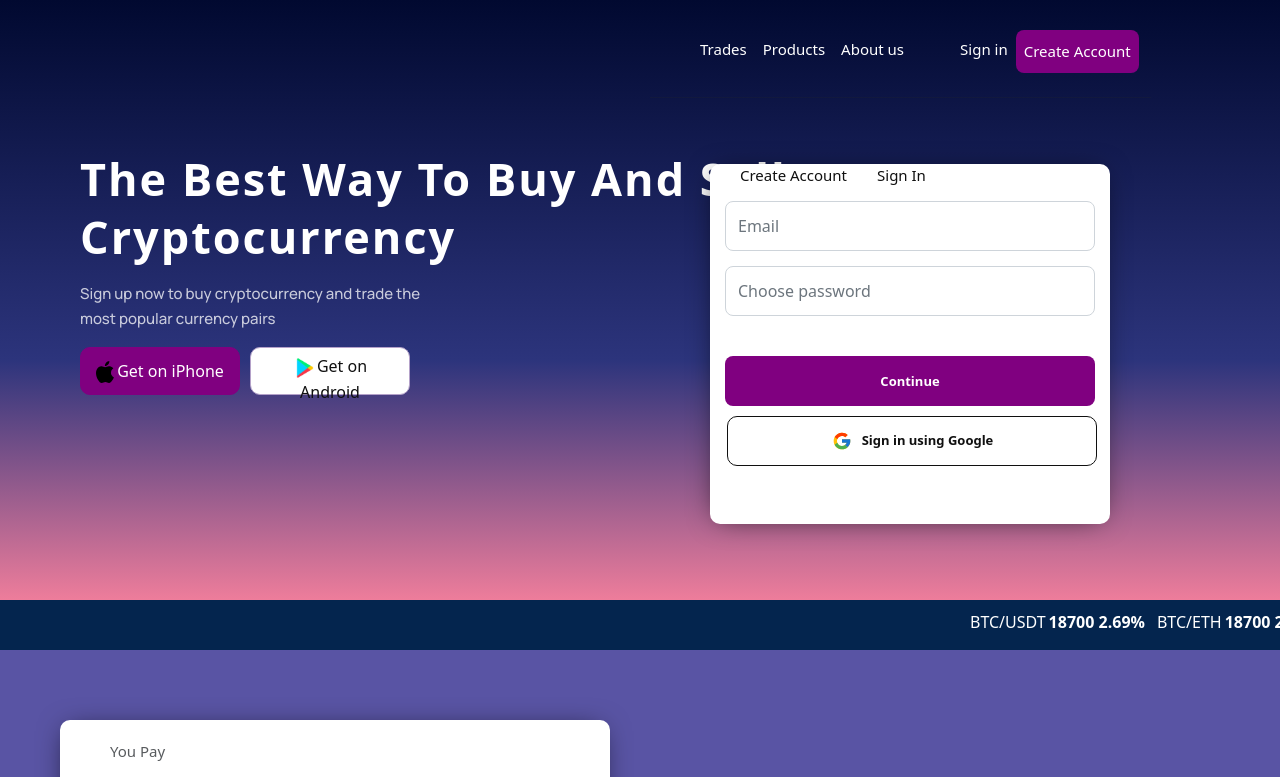
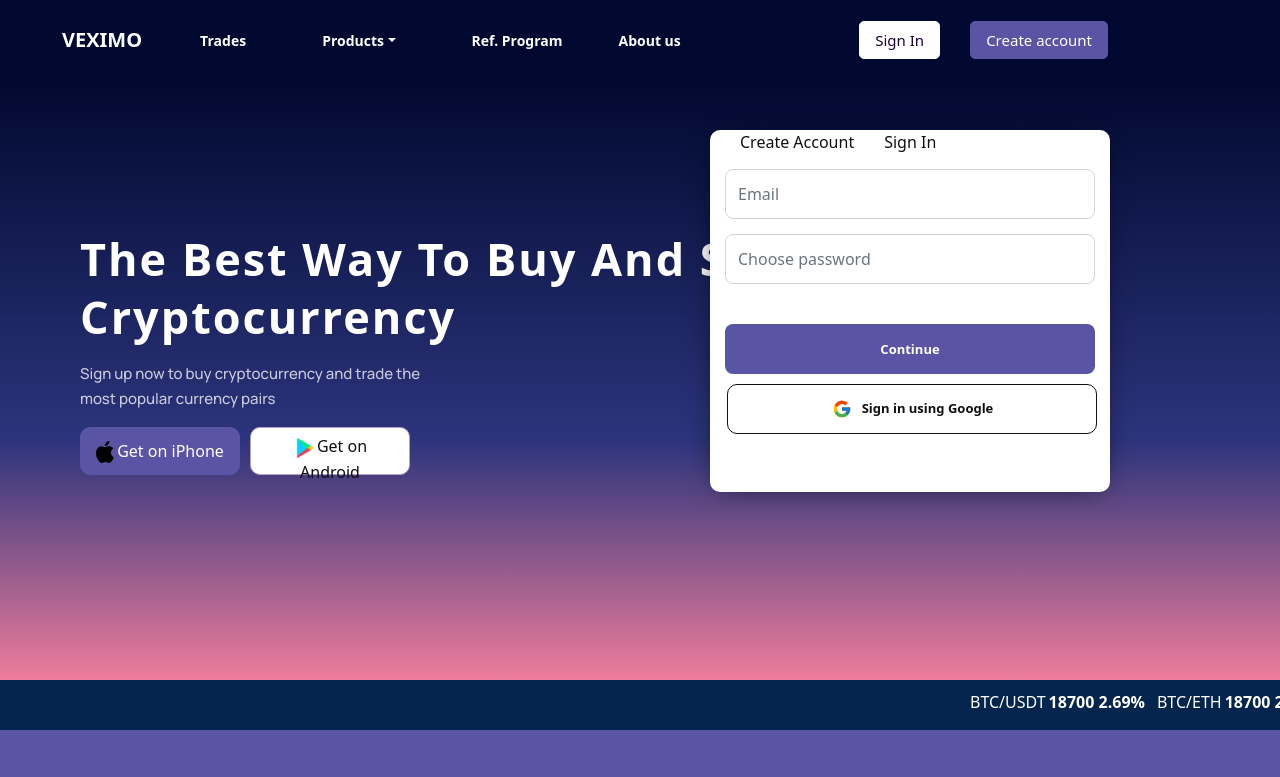
Before and after one commit to Jos33y/veximo-v2, a React (Create React App) app in the folder front_end/: page / in a window 1280 px wide. Shown: the top 777 px of the page. Built offline with nearby package versions, Linux system fonts and the light colour scheme.

Commit message:
partial work

```diff
--- a/front_end/src/component/Header/styles.css
+++ b/front_end/src/component/Header/styles.css
@@ -2,6 +2,9 @@
 .Header .navbar{
     background: #19022e;
     padding: 20px;
+}
+.Header .home-nav{
+    background: transparent;
 }
 .Header .navbar .navbar-brand{
     color: #FFFFFF;
--- a/front_end/src/component/nav.js
+++ b/front_end/src/component/nav.js
@@ -1,33 +1,51 @@
 import React from "react";
-import {NavLink} from "react-bootstrap";
-import '../styles/nav.css';
+import {Link, NavLink} from "react-router-dom";
+import NavDropdown from 'react-bootstrap/NavDropdown';
+import '../styles/nav.css'
 
 const Nav = () => {
   return (
-      <header>
-          <nav id="navbar" className="navbar navbar-expand-lg d-flex  animate__fadeInDownBig">
-              <div className="container">
+
+          <>
+              <div className="Header-nav">
+                  <nav className="navbar navbar-expand-lg">
+                      <div className="container-fluid">
+                          <Link className="navbar-brand" to="/">Veximo</Link>
+                          <button className="navbar-toggler" type="button" data-bs-toggle="collapse"
+                                  data-bs-target="#navbarSupportedContent" aria-controls="navbarSupportedContent"
+                                  aria-expanded="false" aria-label="Toggle navigation">
+                              <span className="navbar-toggler-icon"></span>
+                          </button>
+                          <div className="collapse navbar-collapse" id="navbarSupportedContent">
                               <ul className="navbar-nav me-auto mb-2 mb-lg-0">
                                   <li className="nav-item">
-                          <NavLink to=""  className="nav-link">Trades</NavLink>
+                                      <NavLink className="nav-link" to="/trades">Trades</NavLink>
                                   </li>
                                   <li className="nav-item">
-                          <NavLink to="" className="nav-link">Products</NavLink>
+                                      <NavDropdown title="Products" id="basic-nav-dropdown " className="basic-nav-dropdown">
+                                          <NavDropdown.Item><NavLink className="nav-link" to="/products">Veximo Money</NavLink></NavDropdown.Item>
+                                          <NavDropdown.Item href="#action/3.2"><NavLink className="nav-link" to="/products">My Veximo</NavLink></NavDropdown.Item>
+                                      </NavDropdown>
                                   </li>
                                   <li className="nav-item">
-                          <NavLink to=""  className="nav-link">About us</NavLink>
+                                      <NavLink className="nav-link" to="/refProgram">Ref. Program</NavLink>
                                   </li>
+
                                   <li className="nav-item">
-                          <NavLink to="signin"  className="nav-link sign-in">Sign in</NavLink>
+                                      <NavLink className="nav-link" to="/about_us">About us</NavLink>
                                   </li>
-                      <li className="nav-item">
-                          <NavLink to="signup"  className="nav-link create">Create Account</NavLink>
-                      </li>
+
                               </ul>
+
+                              <div className="d-flex buttons">
+                                  <Link to="/signin" className="btn btn-md btn-secondary" > Sign In</Link>
+                                  <Link to="/signup" className="btn btn-md btn-primary" > Create account</Link>
+                              </div>
+                          </div>
                       </div>
                   </nav>
-          <hr/>
-      </header>
+              </div>
+          </>
   );
 }
 export default Nav;
--- a/front_end/src/pages/home.js
+++ b/front_end/src/pages/home.js
@@ -16,10 +16,14 @@ import Services from "../component/services";
 import Invest from "../component/invest";
 import Contact from "../component/contact";
 import {Col, Row} from "react-bootstrap";
+import NavHeader from "../component/Header";
 
 const Home = () => {
   return (
       <>
+          <div className="home-nav">
+              <Nav />
+          </div>
               <section className="home">
                   <Row>
                       <Col lg={8}>
@@ -38,9 +42,7 @@ const Home = () => {
                       </Col>
                       <Col lg={4}>
                           <div className="hero">
-                              <div className="nav d-flex">
-                                  <Nav />
-                              </div>
+
                               <div className="signUp animate__fadeInDownBig">
                                   <div className="d-flex">
                                       <NavLink to="/signup"  className="nav-link">Create Account</NavLink>
--- a/front_end/src/styles/home.css
+++ b/front_end/src/styles/home.css
@@ -56,9 +56,9 @@
     animation-duration: 2s;
 }
 .app-store {
-    background: purple!important;
+    background: #5954A4!important;
     color: #FFFFFF!important;
-    border: 1px solid purple!important;
+    border: 1px solid #5954A4!important;
 }
 .play {
     background: #FFFFFF!important;
@@ -100,7 +100,7 @@
     width: 370px;
     margin: 40px 0 0 0;
     border-radius: 8px;
-    background: purple;
+    background: #5954A4;
     color: #FFFFFF;
     font-style: normal;
     font-weight: 700;
--- a/front_end/src/styles/nav.css
+++ b/front_end/src/styles/nav.css
@@ -1,43 +1,50 @@
 
-.navbar {
+.Header-nav .navbar{
+    background: rgba(1,9,48,1);
+    padding: 20px;
+}
+.Header-nav .home-nav{
     background: transparent;
-    padding-top: 30px;
-    padding-left: 30px;
-    animation-duration: 2s;
 }
-
-
-.nav-item {
-    padding: 0;
+.Header-nav .navbar .navbar-brand{
+    color: #FFFFFF;
+    font-weight: 700;
+    text-transform: uppercase;
+    font-size: 20px;
+    margin: 0px 30px;
 }
-.navbar-nav .sign-in {
+.Header-nav .navbar .nav-item{
+    color: #FFFFFF;
+    margin: 0px 20px;
+}
+.Header-nav .navbar .nav-item .nav-link{
+    font-weight: 600;
+    font-size: 14px;
+    color: #FFFFFF;
+}
+.Header-nav .buttons .btn{
+    margin-right: 30px;
+    border-radius: 5px;
+    font-size: 15px;
+    font-weight: 500;
+    padding: 7px 15px;
+}
+.Header-nav .buttons .btn.btn-secondary{
+    background: #FFFFFF;
+    border: 1px solid #FFFFFF;
+    color: #19022e;
+}
+.Header-nav .buttons .btn.btn-primary{
+    background: #5954A4;
+    border: 1px solid #5954A4;
+    margin-right: 140px;
+}
+.Header-nav .basic-nav-dropdown {
 
 }
-.navbar-nav .create {
-    color: #FFFFFF;
+.Header-nav .dropdown-item{
+    width: 400px;
 }
-.nav-link {
-    color: #FFFFFF;
-    font-size: 15px;
+.Header-nav .dropdown-item .nav-link{
+    color: #101010!important;
 }
-.nav-link:hover {
-    color: purple;
-}
-.navbar-nav .sign-in {
-    margin-left: 40px!important;
-}
-.navbar-nav .create {
-    background: purple;
-    color: #FFFFFF;
-    border-radius: 8px;
-    padding: 10px;
-}
-
-@media all and (max-width: 480px) {
-    .navbar {
-        display: none;
-    }
-    .navbar-nav {
-        display: none!important;
-    }
-}
```
Lines whose indentation alone changed are shown as unchanged.
